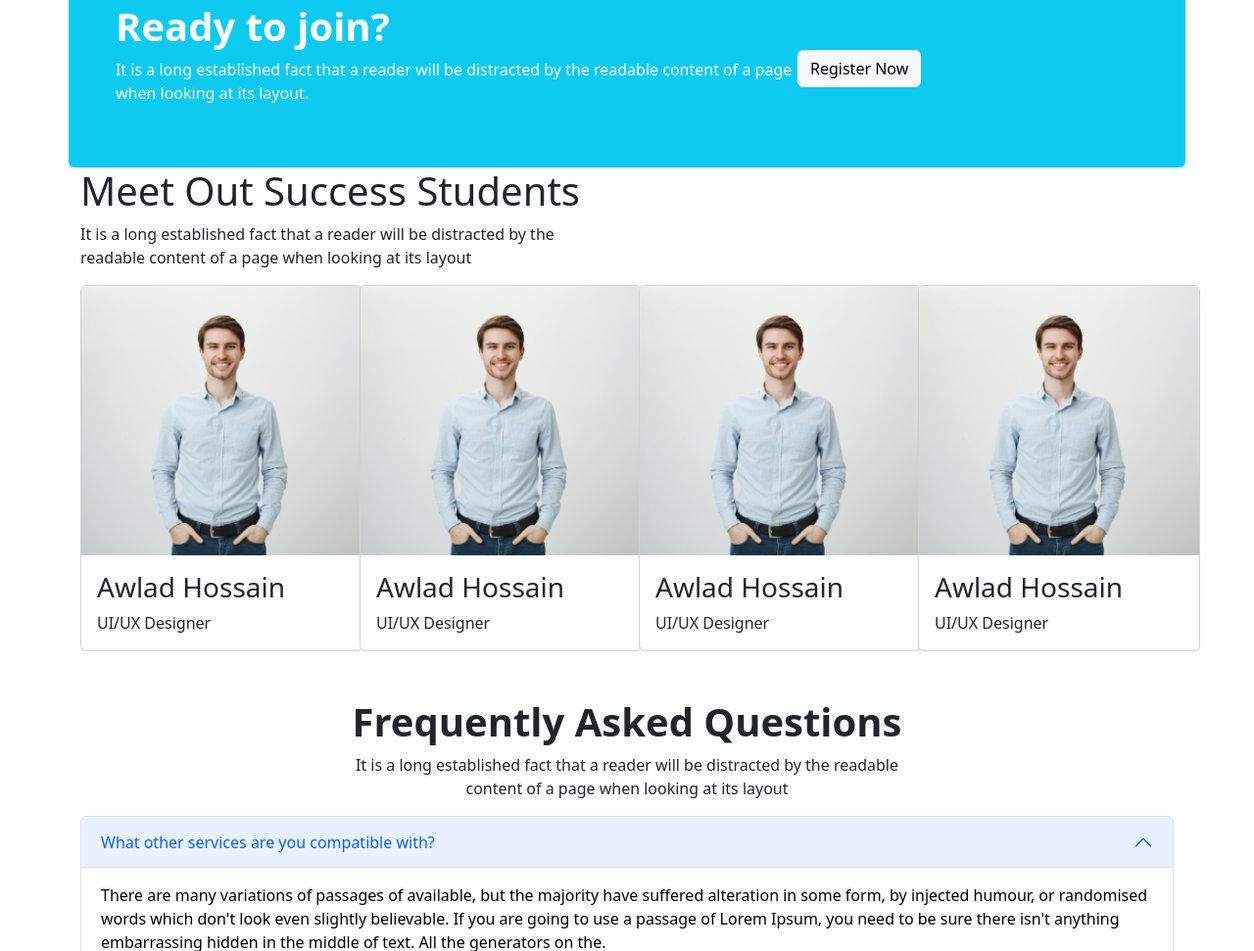
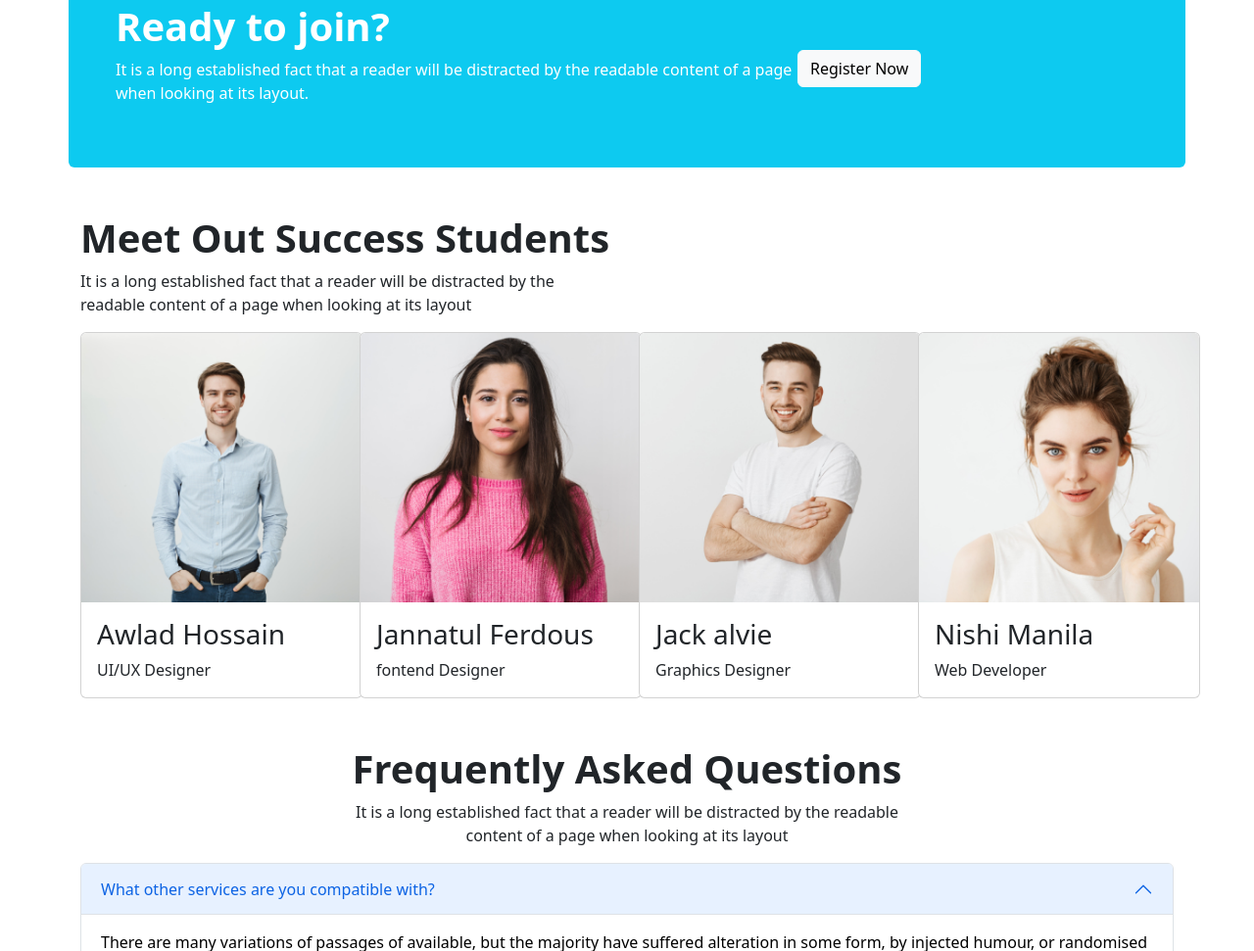
Before and after one commit to mehedi292/Assignment-3, a plain HTML site: page index.html in a window 1280 px wide. Shown: the part 2564-3535 px from the top of the page at 98% size. Drawn offline with nearby package versions, Linux system fonts and the light colour scheme.

Commit message:
edit colums

```diff
--- a/index.html
+++ b/index.html
@@ -264,47 +264,47 @@
 
 <!-- Success students start -->
 <section class="container">
-    <div class="success-student">
+    <div class="success-student mt-5">
         <div class="title">
-            <h1>Meet Out Success Students</h1>
+            <h1 class="fw-bold">Meet Out Success Students</h1>
             <p>It is a long established fact that a reader will be distracted by the <br>
                 readable content of a page when looking at its layout</p>
         </div>
     </div>
     <div class="row">
-        <div class="col-md-3">
+        <div class="col-md-3 col-12">
             <div class="card" style="width: 18rem;">
-                <img src="images/student/student-1.png" class="card-img-top" alt="...">
+                <img src="images/student/student-1.png" class="card-img-top img-fluid" alt="...">
                 <div class="card-body">
                     <h3>Awlad Hossain</h3>
                     <p class="card-text">UI/UX Designer</p>
                 </div>
             </div>
         </div>
-        <div class="col-md-3">
+        <div class="col-md-3 col-12">
             <div class="card" style="width: 18rem;">
-                <img src="images/student/student-1.png" class="card-img-top" alt="...">
+                <img src="images/student/student-2.png" class="card-img-top img-fluid" alt="...">
                 <div class="card-body">
-                    <h3>Awlad Hossain</h3>
-                    <p class="card-text">UI/UX Designer</p>
+                    <h3>Jannatul Ferdous</h3>
+                    <p class="card-text">fontend Designer</p>
                 </div>
             </div>
         </div>
-        <div class="col-md-3">
+        <div class="col-md-3 col-12">
             <div class="card" style="width: 18rem;">
-                <img src="images/student/student-1.png" class="card-img-top" alt="...">
+                <img src="images/student/student-3.png" class="card-img-top img-fluid" alt="...">
                 <div class="card-body">
-                    <h3>Awlad Hossain</h3>
-                    <p class="card-text">UI/UX Designer</p>
+                    <h3>Jack alvie</h3>
+                    <p class="card-text">Graphics Designer</p>
                 </div>
             </div>
         </div>
-        <div class="col-md-3">
+        <div class="col-md-3 col-12">
             <div class="card" style="width: 18rem;">
-                <img src="images/student/student-1.png" class="card-img-top" alt="...">
+                <img src="images/student/student-4.png" class="card-img-top img-fluid" alt="...">
                 <div class="card-body">
-                    <h3>Awlad Hossain</h3>
-                    <p class="card-text">UI/UX Designer</p>
+                    <h3>Nishi Manila</h3>
+                    <p class="card-text">Web Developer</p>
                 </div>
             </div>
         </div>
```
